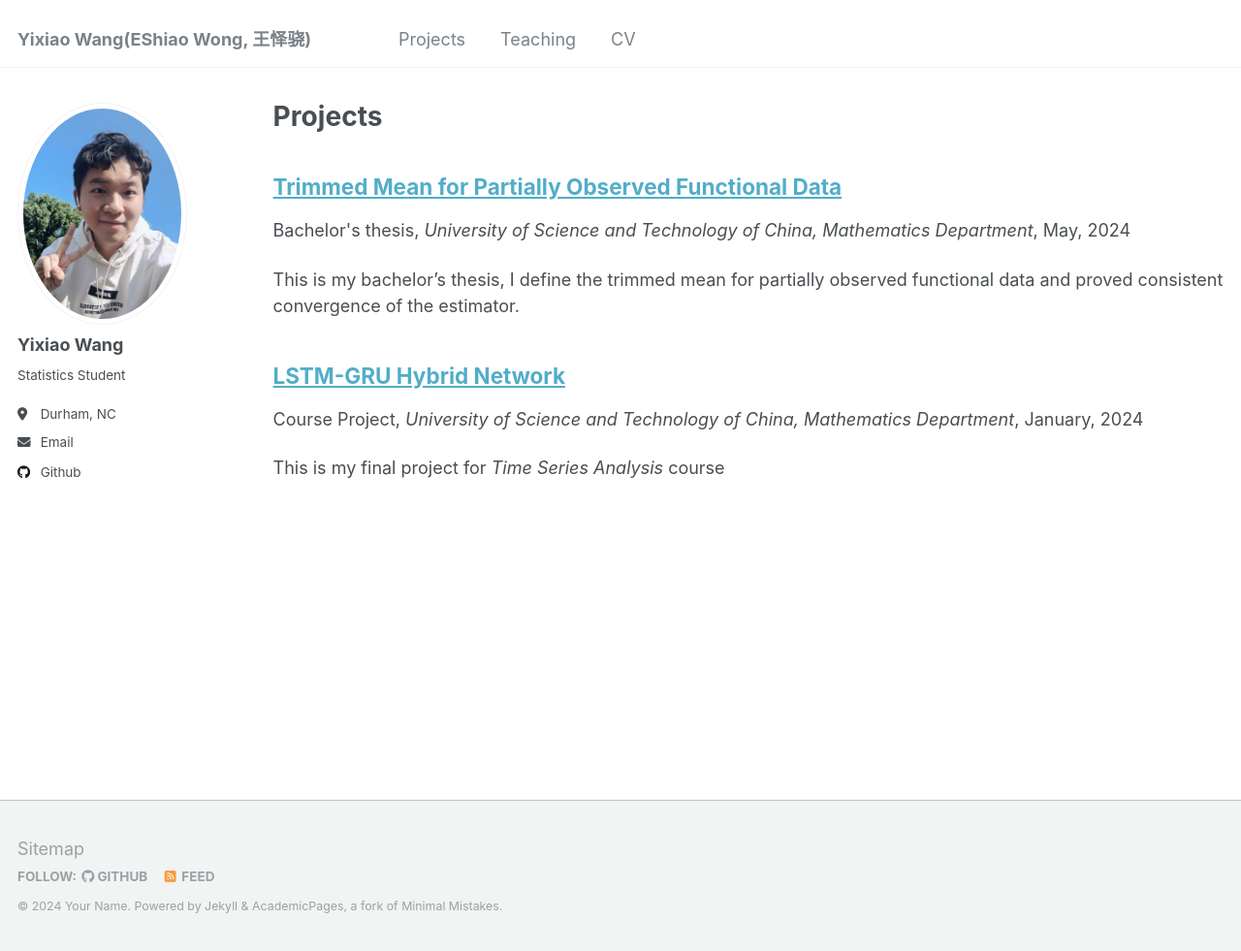
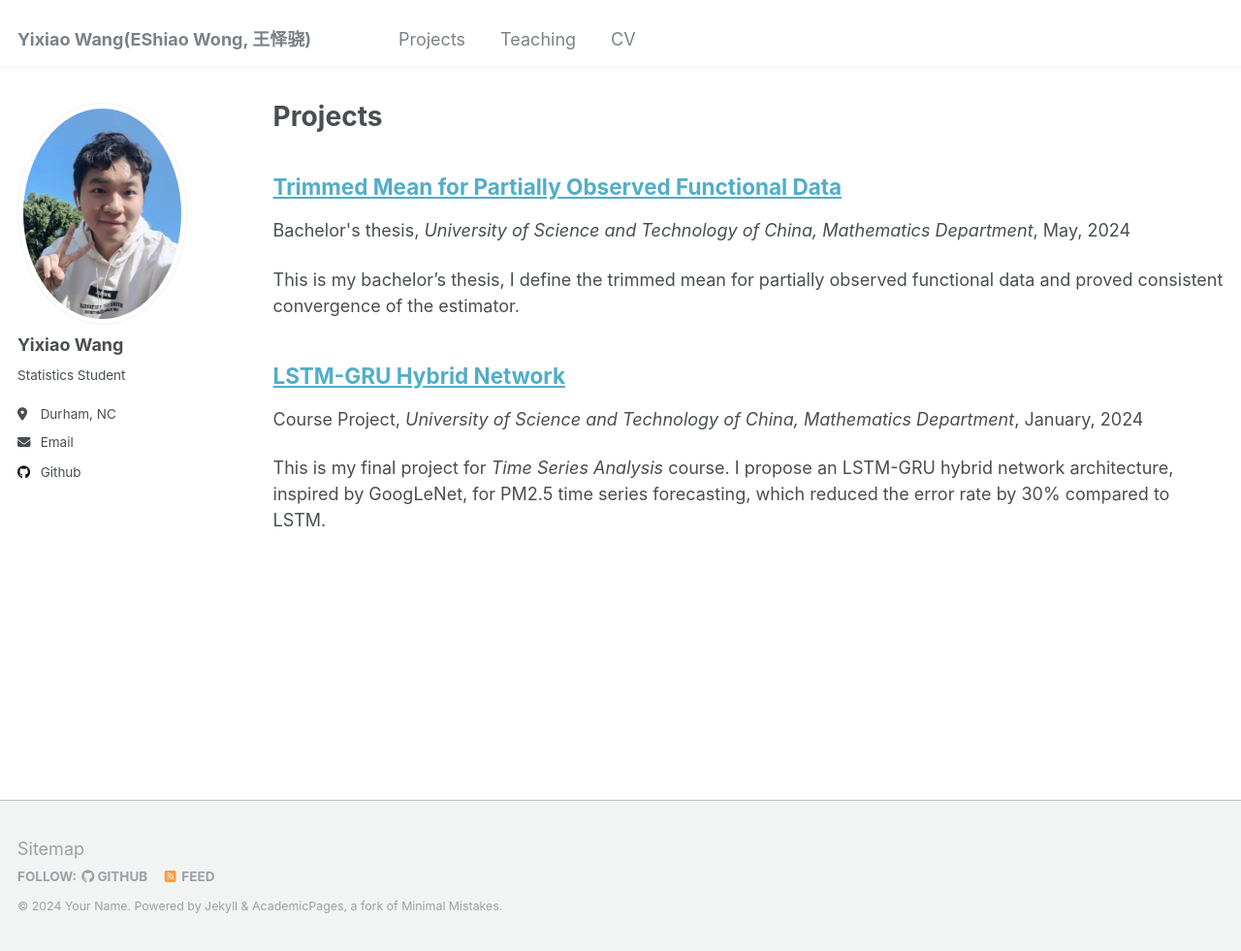
Before and after one commit to Yixiao-Wang-Stats/Yixiao-Wang-Stats.github.io, a Jekyll site: the page built from _pages/projects.html, in a window 1280 px wide and 981 px high. Shown: the whole window at 97% size. Built offline with Jekyll 4.4.1, drawn with Linux system fonts in a browser that asks for light colours; nearby versions of some CDN libraries; library files that are not in the unit come from our copies; a script that is not in the unit is left out.

Commit message:
Update LSTM-GRU-Hybrid-Network.md

```diff
--- a/_projects/LSTM-GRU-Hybrid-Network.md
+++ b/_projects/LSTM-GRU-Hybrid-Network.md
@@ -6,7 +6,7 @@ permalink: /projects/LSTM-GRU-Hybrid-Network
 venue: "University of Science and Technology of China, Mathematics Department"
 date: 2024-01-20
 location: "Anhui, China"
-excerpt: "This is my final project for _Time Series Analysis_ course"
+excerpt: "This is my final project for _Time Series Analysis_ course. I propose an LSTM-GRU hybrid network architecture, inspired by GoogLeNet, for PM2.5 time series forecasting, which reduced the error rate by 30% compared to LSTM."
 ---
 ## Overview
 Predicting PM2.5 is crucial for environmental management. In recent years, with the rapid development of machine learning and deep learning, numerous machine learning methods have been applied to time series forecasting, such as RNN, LSTM[^1], and GRU[^2]. However, different models have their own advantages and disadvantages when handling various data types. Recently, some novel architectures have begun integrating different types of neural networks to leverage their respective strengths. The Inception module, a typical example of this approach, was first proposed by GoogLeNet[^3]. Inspired by the Inception algorithm, this project introduces an LSTM-GRU hybrid network architecture for PM2.5 forecasting, combining RNN and LSTM. This architecture demonstrates significant performance improvement compared to models using only LSTM or GRU. Experiments were conducted based on meteorological data from Chengdu between 2013 and 2015, with the corresponding code and test results provided.
```
